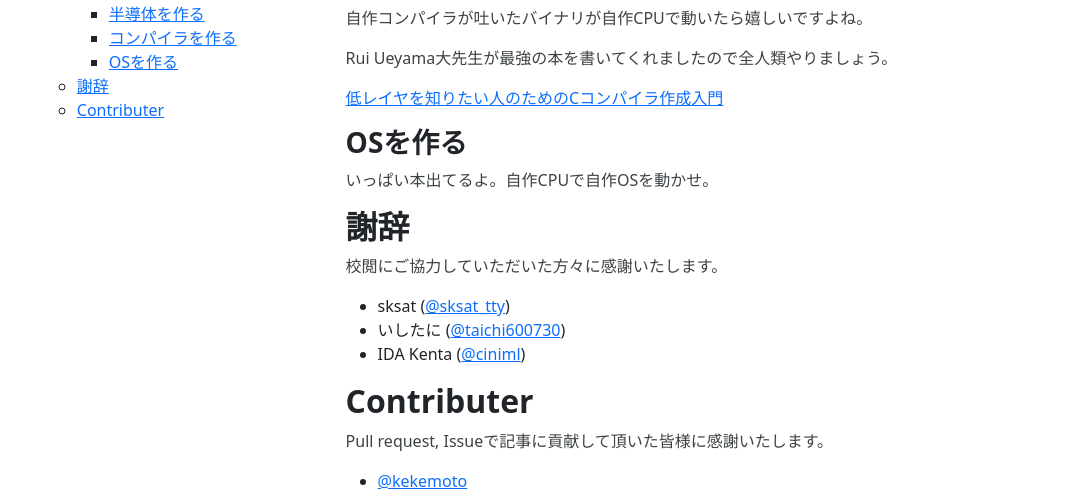
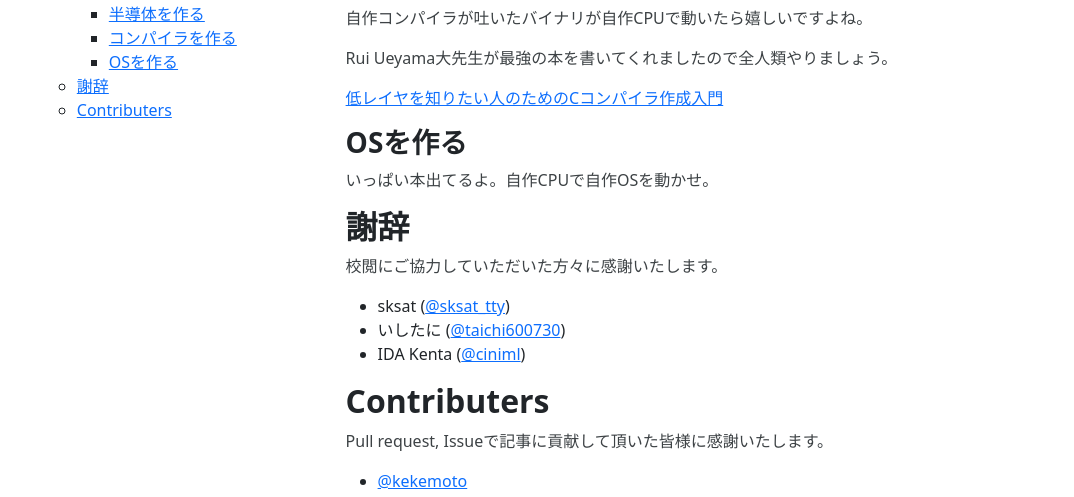
Before and after one commit to VLSI-JP/VLSI-JP.github.io, a Jekyll site: the page built from LetsMakeCPU.md, in a window 1280 px wide and 900 px high, scrolled down 2158 px. Shown: the part 246-743 px from the top of the window, without its empty margins (0-1074 px from the left). Built offline with Jekyll 4.4.1, drawn with Linux system fonts in a browser that asks for light colours.

Commit message:
update shaji

```diff
--- a/LetsMakeCPU.md
+++ b/LetsMakeCPU.md
@@ -85,7 +85,7 @@ Rui Ueyama大先生が最強の本を書いてくれましたので全人類や
 - いしたに ([@taichi600730](https://x.com/@taichi600730))
 - IDA Kenta ([@ciniml](https://x.com/@ciniml))
 
-## Contributer
+## Contributers
 
 Pull request, Issueで記事に貢献して頂いた皆様に感謝いたします。
 
```
